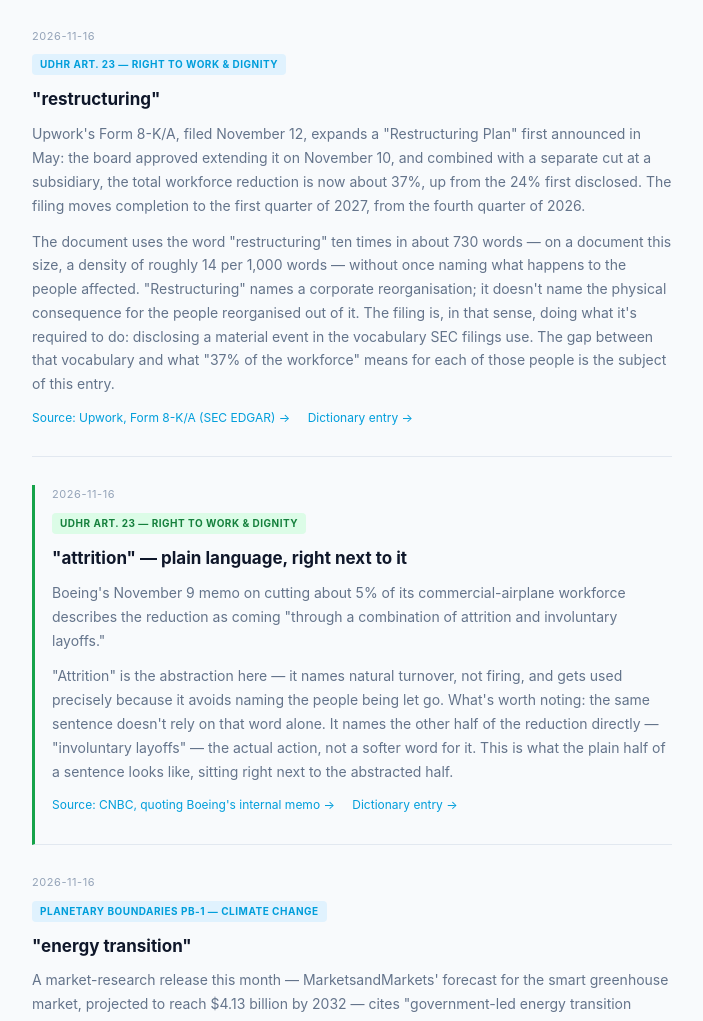
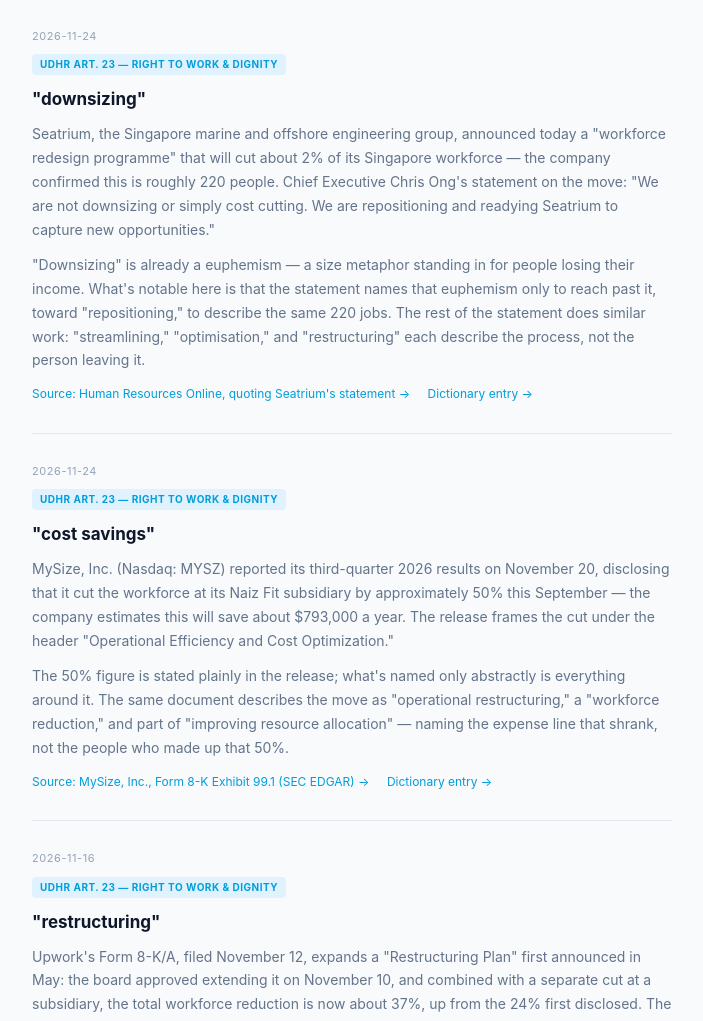
Before and after one commit to fleschurza/ldm-report, a plain HTML site: page blog.html in a window 1280 px wide. Shown: the part 360-1381 px from the top of the page, without its empty margins (288-991 px from the left). Drawn offline with Linux system fonts and the light colour scheme; no server answers.

Commit message:
Add two blog entries: "downsizing" (Seatrium) and "cost savings" (MySize)
Co-Authored-By: Claude Sonnet 5 <noreply@anthropic.com>

```diff
--- a/blog.html
+++ b/blog.html
@@ -59,6 +59,48 @@
   cite the anchor, leave the judgment to the reader.</p>
 
   <div id="posts">
+
+    <div class="post">
+      <div class="post-date">2026-11-24</div>
+      <div class="post-ref">UDHR Art. 23 — Right to Work &amp; Dignity</div>
+      <div class="post-phrase">"downsizing"</div>
+      <p>Seatrium, the Singapore marine and offshore engineering group, announced
+      today a "workforce redesign programme" that will cut about 2% of its
+      Singapore workforce — the company confirmed this is roughly 220 people.
+      Chief Executive Chris Ong's statement on the move: "We are not downsizing
+      or simply cost cutting. We are repositioning and readying Seatrium to
+      capture new opportunities."</p>
+      <p>"Downsizing" is already a euphemism — a size metaphor standing in for
+      people losing their income. What's notable here is that the statement
+      names that euphemism only to reach past it, toward "repositioning," to
+      describe the same 220 jobs. The rest of the statement does similar work:
+      "streamlining," "optimisation," and "restructuring" each describe the
+      process, not the person leaving it.</p>
+      <div class="post-links">
+        <a href="https://humanresourcesonline.net/seatrium-announces-workforce-redesign-programme-with-2-reduction-in-singapore-workforce">Source: Human Resources Online, quoting Seatrium's statement →</a>
+        <a href="report.html?term=downsizing">Dictionary entry →</a>
+      </div>
+    </div>
+
+    <div class="post">
+      <div class="post-date">2026-11-24</div>
+      <div class="post-ref">UDHR Art. 23 — Right to Work &amp; Dignity</div>
+      <div class="post-phrase">"cost savings"</div>
+      <p>MySize, Inc. (Nasdaq: MYSZ) reported its third-quarter 2026 results on
+      November 20, disclosing that it cut the workforce at its Naiz Fit
+      subsidiary by approximately 50% this September — the company estimates
+      this will save about $793,000 a year. The release frames the cut under the
+      header "Operational Efficiency and Cost Optimization."</p>
+      <p>The 50% figure is stated plainly in the release; what's named only
+      abstractly is everything around it. The same document describes the move as
+      "operational restructuring," a "workforce reduction," and part of
+      "improving resource allocation" — naming the expense line that shrank,
+      not the people who made up that 50%.</p>
+      <div class="post-links">
+        <a href="https://www.sec.gov/Archives/edgar/data/1211805/000149315226053380/ex99-1.htm">Source: MySize, Inc., Form 8-K Exhibit 99.1 (SEC EDGAR) →</a>
+        <a href="report.html?term=cost%20savings">Dictionary entry →</a>
+      </div>
+    </div>
 
     <div class="post">
       <div class="post-date">2026-11-16</div>
--- a/sitemap.xml
+++ b/sitemap.xml
@@ -10,7 +10,7 @@
   </url>
   <url>
     <loc>https://unmask.tools/blog.html</loc>
-    <lastmod>2026-11-16</lastmod>
+    <lastmod>2026-11-24</lastmod>
   </url>
   <url>
     <loc>https://unmask.tools/method.html</loc>
```
